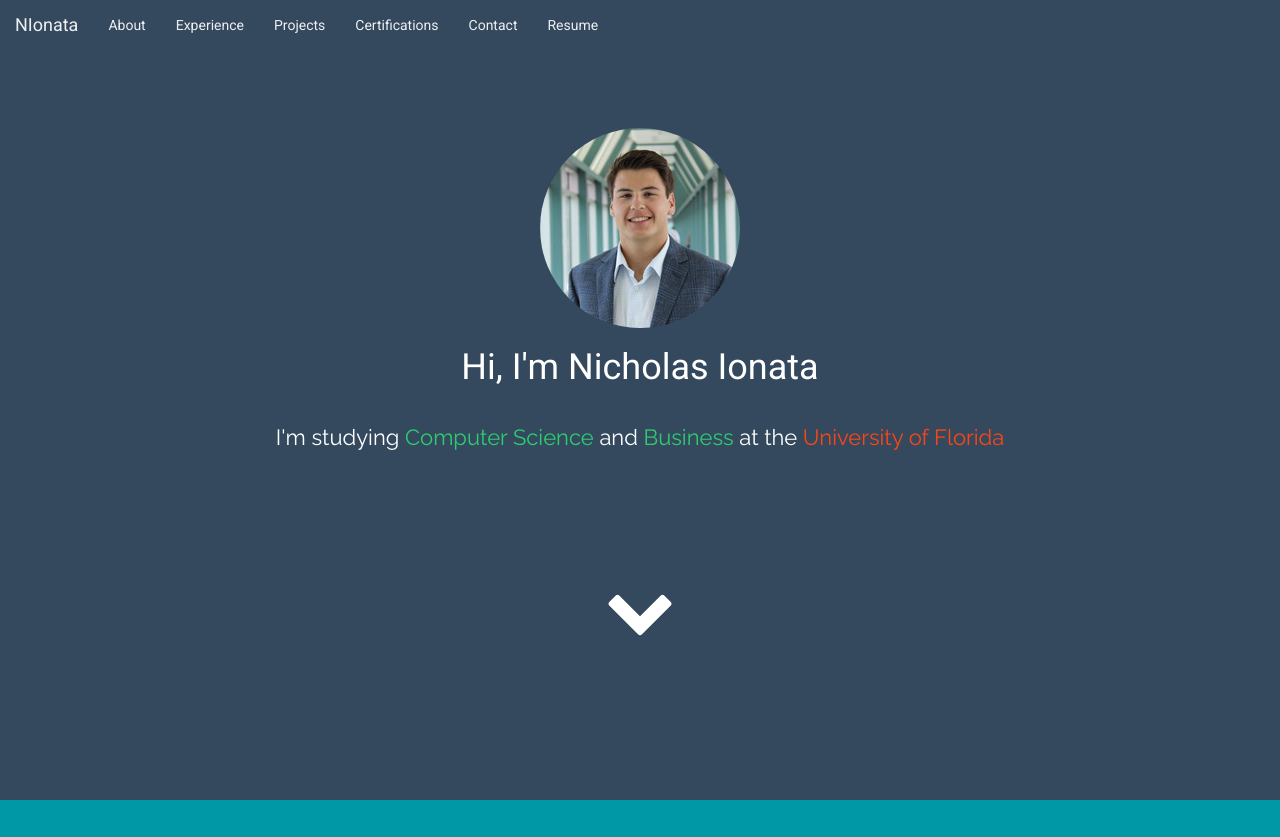
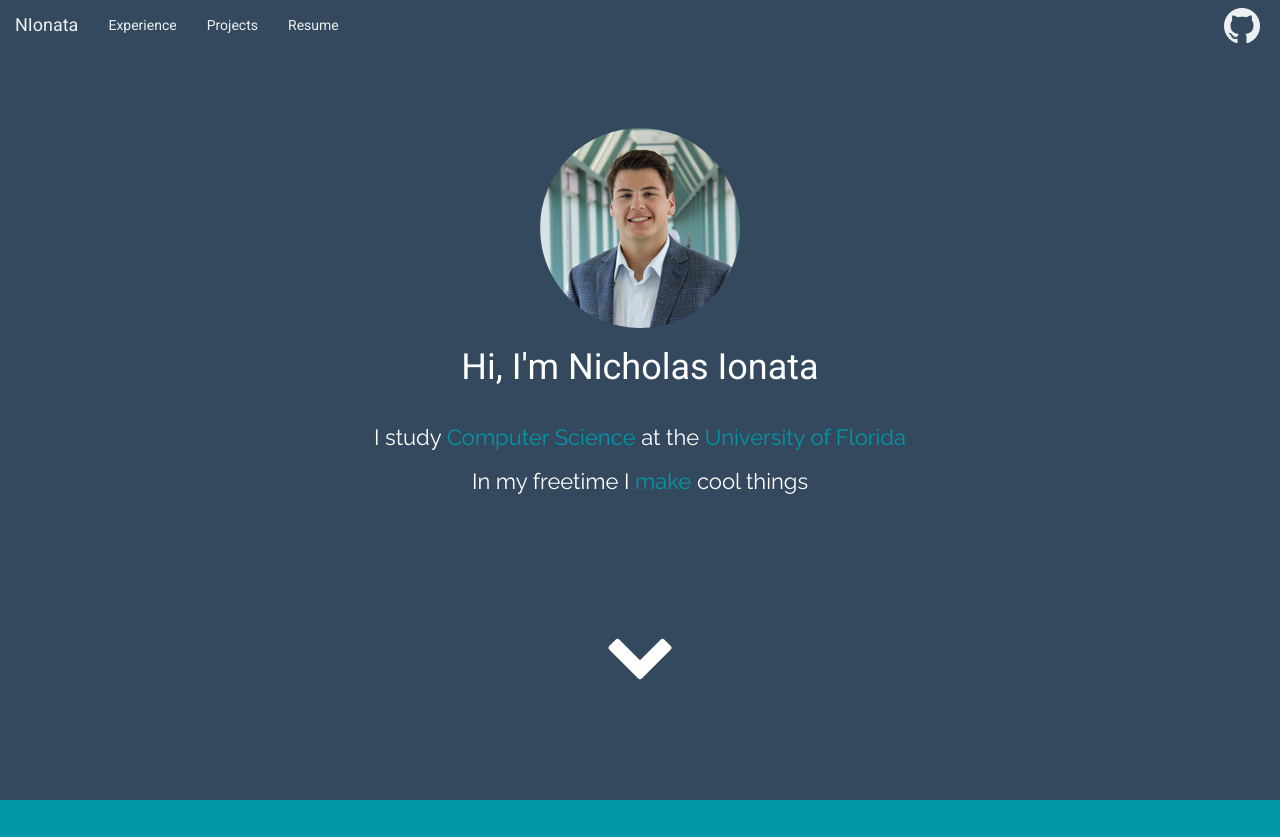
Before and after one commit to nionata/nionata.github.io, a PHP site: page / in a window 1280 px wide. Shown: the top 837 px of the page. Run offline with PHP 8.4, Linux system fonts and the light colour scheme; some libraries are stand-ins or nearby versions.

Commit message:
simplified navbar and removed contact section

```diff
--- a/css/style.css
+++ b/css/style.css
@@ -6,22 +6,22 @@ h1,h2 {
   text-align: center;
 }
 
-#study {
-    color: #2ecc71;
-    text-decoration: none;
+.about-focus {
+  color: #0097A7;
+  transition: 500ms;
+  border-bottom: 1px solid transparent;
 }
 
-#uf {
-    color: #FA4616;
-    text-decoration: none;
+.about-focus:hover {
+  border-color: white;
 }
 
 #nav {
   transition: 1000ms transform ease-in-out;
 }
 
-#contact {
-    text-align: center;
+#contact-row {
+  text-align: center;
 }
 
 #contact-row a {
@@ -54,6 +54,15 @@ h3, h4 {
 
 .color-text {
   background-color: #ecf0f1;
+}
+
+.navbar-nav-right {
+  float: right;
+  padding-top: 5px;
+}
+
+.navbar-nav-right a {
+  margin: 5px;
 }
 
 .navbar-me,
--- a/index.html
+++ b/index.html
@@ -1,6 +1,5 @@
 <!DOCTYPE html>
 <html>
-
 <head>
     <!-- Global site tag (gtag.js) - Google Analytics -->
     <script async src="https://www.googletagmanager.com/gtag/js?id=UA-97855662-2"></script>
@@ -31,15 +30,18 @@
     <nav class="navbar navbar-me navbar-fixed-top" id="nav">
         <div class="container-fluid">
             <div class="navbar-header">
-                <button type="button" class="navbar-toggle" data-toggle="collapse" data-target="#myNavbar"> <span class="icon-bar color-text"></span> <span class="icon-bar color-text"></span> <span class="icon-bar color-text"></span> </button> <a href="#top" class="navbar-brand">NIonata</a> </div>
+                <button type="button" class="navbar-toggle" data-toggle="collapse" data-target="#myNavbar"> <span class="icon-bar color-text"></span> <span class="icon-bar color-text"></span> <span class="icon-bar color-text"></span> </button> <a href="#top" class="navbar-brand">NIonata</a>
+            </div>
             <div class="collapse navbar-collapse" id="myNavbar">
                 <ul class="nav navbar-nav">
-                    <li><a href="#about" class="nav-me">About</a></li>
+                    <!---<li><a href="#about" class="nav-me">About</a></li>-->
                     <li><a href="#experience" class="nav-me">Experience</a></li>
                     <li><a href="#projects" class="nav-me">Projects</a></li>
-                    <li><a href="#certs" class="nav-me">Certifications</a></li>
-                    <li><a href="#contact" class="nav-me">Contact</a></li>
+                    <!--<li><a href="#certs" class="nav-me">Certifications</a></li>-->
                     <li><a href="resume.pdf" class="nav-me">Resume</a></li>
+                </ul>
+                <ul class="nav navbar-nav-right">
+                  <a href="https://github.com/nionata" class="nav-me" target="_blank"><i class="fa fa-github fa-3x"></i></a>
               </ul>
             </div>
         </div>
@@ -49,8 +51,8 @@
         <div id="about">
             <h1>Hi, I'm Nicholas Ionata</h1>
             <div id="paragraph">
-                <h3>I'm studying <span id="study">Computer Science</span> and <span id="study">Business</span> at the <span id="uf">University of Florida</span></h3>
-
+                <h3>I study <span class="about-focus">Computer Science</span> at the <span class="about-focus">University of Florida</span></h3>
+                <h3>In my freetime I <span class="about-focus">make</span> cool things</h3>
             </div>
         </div>
         <a href="#experience"><i class="fa fa-chevron-down fa-5x" aria-hidden="true" id="down"></i></a>
@@ -134,32 +136,23 @@
             </div>
         </div>
     </div>
-    <div class="container-fluid" id="contact">
-        <h1><b><u>Contact</u></b></h1>
+    <div class="container-fluid" id="footer">
+        <h3>Nicholas Ionata 2019 <i class="fa fa-code"></i></h3>
         <div class="row" id="contact-row">
-            <div class="col-md-2">
+          <div class="col-md-3">
               <a href="https://www.linkedin.com/in/nionata" target="_blank"><i class="fa fa-linkedin fa-4x"></i></a>
           </div>
-            <div class="col-md-2">
+          <div class="col-md-3">
             <a href="https://medium.com/@nionata" target="_blank"><i class="fa fa-medium fa-4x"></i></a>
           </div>
-            <div class="col-md-2">
+          <div class="col-md-3">
               <a href="mailto:n.ionata129@gmail.com"><i class="fa fa-envelope fa-4x"></i></a>
           </div>
-            <div class="col-md-2">
-                <a href="https://github.com/nionata" target="_blank"><i class="fa fa-github fa-4x"></i></a>
-            </div>
-            <div class="col-md-2">
-                <a href="https://www.instagram.com/nick_ionata/?hl=en" target="_blank"><i class="fa fa-instagram fa-4x"></i></a>
-            </div>
-            <div class="col-md-2">
+          <div class="col-md-3">
               <a href="https://www.youtube.com/channel/UCk7-shDrYDhd9MvXaYew-vg" target="_blank"><i class="fa fa-youtube fa-4x"></i></a>
           </div>
       </div>
     </div>
-    <div class="container-fluid" id="footer">
-        <h3>Nicholas Ionata  <i class="fa fa-code"></i>  2017</h3>
-    </div>
   </span>
 </body>
 </html>
```
Lines whose indentation alone changed are shown as unchanged.
